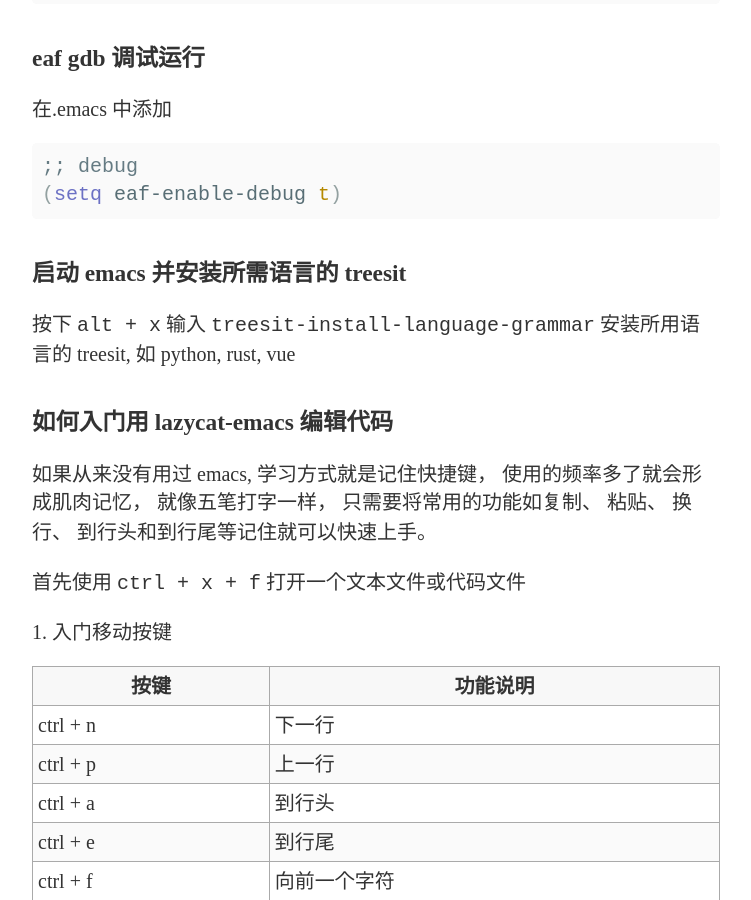
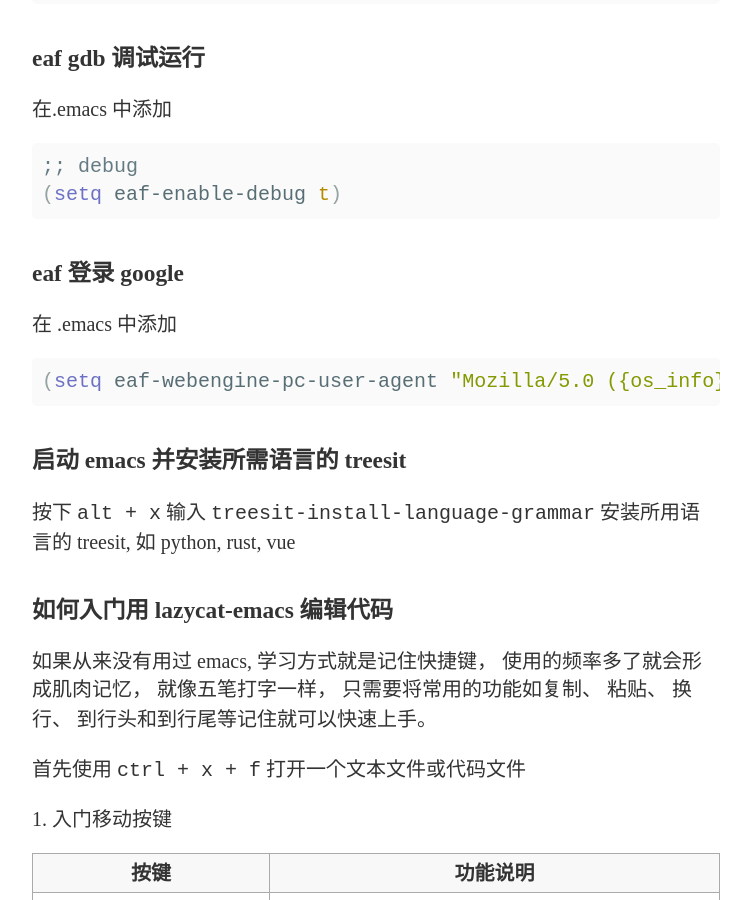
Before and after one commit to smallevilbeast/smallevilbeast.github.io, a Jekyll site: the page built from _posts/2023-06-12-lazycat-emacs.md, in a window 1280 px wide and 900 px high, scrolled down 3439 px. Shown: the whole window, without its empty margins (264-1015 px from the left). Built offline with Jekyll 4.4.1, drawn with Linux system fonts in a browser that asks for light colours; some web fonts are replaced; some of the changed text lies outside the part shown.

Commit message:
update lazycat emacs

````diff
--- a/_posts/2023-06-12-lazycat-emacs.md
+++ b/_posts/2023-06-12-lazycat-emacs.md
@@ -121,6 +121,13 @@ exec zsh -c 'source /home/evilbeast/emacs_venv/bin/activate; exec emacs "$@"' --
 (setq eaf-enable-debug t)
 ```
 
+### eaf 登录 google
+
+在 .emacs 中添加
+```lisp
+(setq eaf-webengine-pc-user-agent "Mozilla/5.0 ({os_info}; rv:90.0) Gecko/20100101 Firefox/90.0")
+```
+
 
 ### 启动 emacs 并安装所需语言的 treesit
 
````
